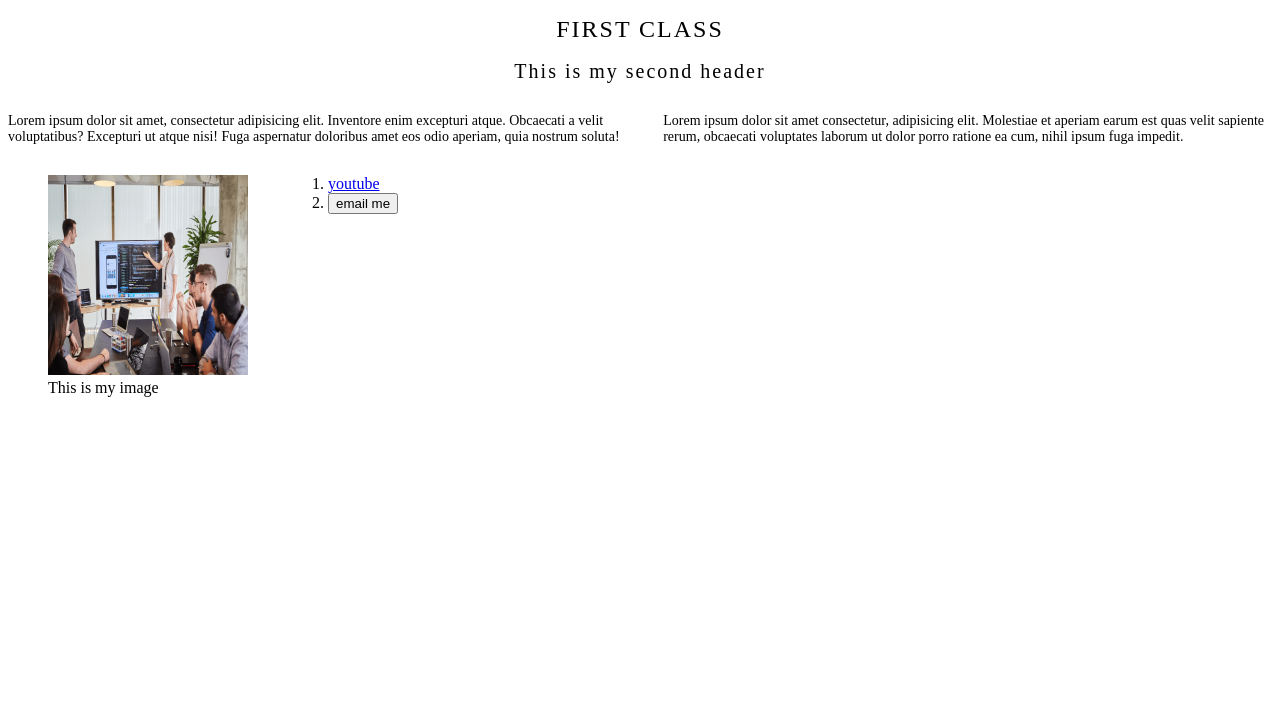
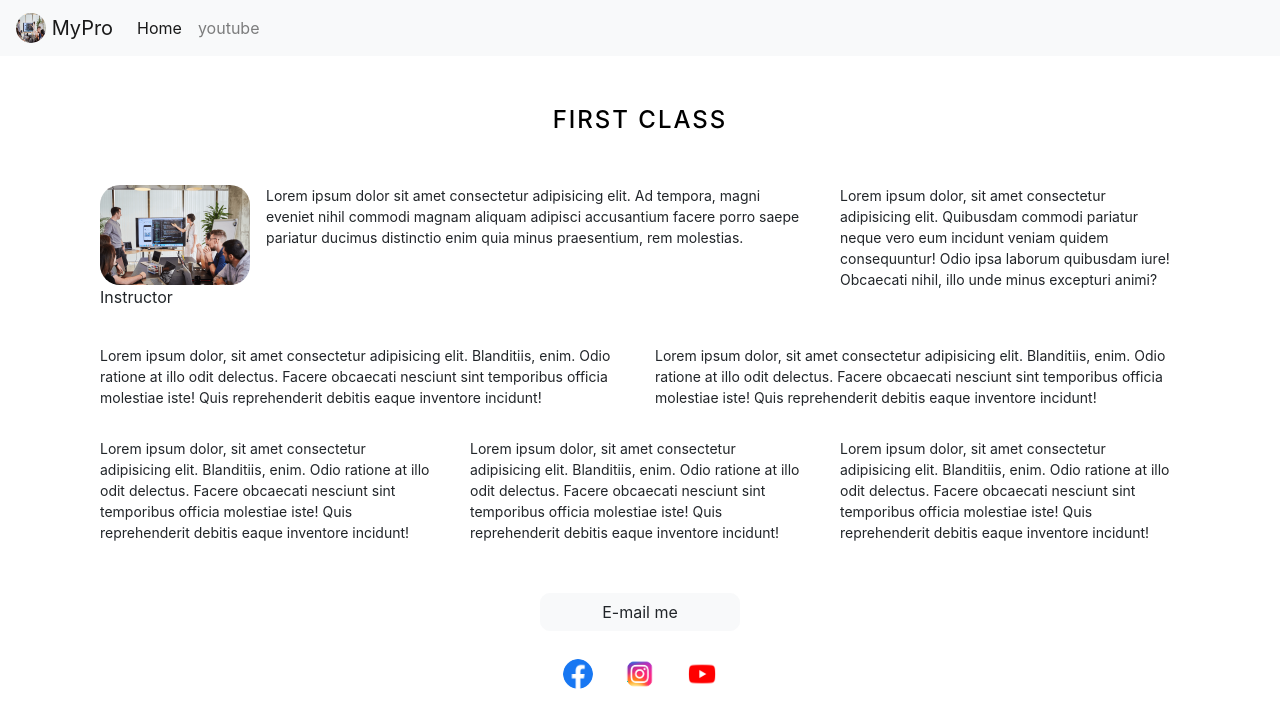
Before and after one commit to kb2232/htmlcssjavascript, a plain HTML site: page index.html in a window 1280 px wide. Drawn offline with nearby package versions, Linux system fonts and the light colour scheme.

Commit message:
may22nd class

```diff
--- a/index.css
+++ b/index.css
@@ -3,19 +3,37 @@ h1 {
   font-weight: 500;
   letter-spacing: 2px;
   color: black;
+  margin: 50px 0px;
 }
-h2 {
-  color: black;
-  font-size: 20px;
-  font-weight: 500;
-  letter-spacing: 2px;
+.emailmebtn {
+  width: 200px;
+  border-radius: 10px;
+  outline: none;
+}
+.icon_Style {
+  width: 30px;
+  height: 30px;
+}
+.footer {
+  margin-bottom: 50px;
+  width: 100vw;
+  height: 50px;
+}
+#mypro {
+  width: 30px;
+  height: 30px;
 }
 img {
-  width: 200px;
-  height: 200px;
+  width: 150px;
+  height: 150px;
+  border-radius: 20px;
 }
-.firstpara {
+.row{
+  margin: 20px 0px;
+}
+.para {
   font-size: 14px;
+  margin-bottom: 10px;
 }
 .sidebyside{
   display: flex;
--- a/index.html
+++ b/index.html
@@ -2,47 +2,133 @@
 <html lang="en">
 
 <head>
+  <link rel="stylesheet" href="https://stackpath.bootstrapcdn.com/bootstrap/4.3.1/css/bootstrap.min.css"
+    integrity="sha384-ggOyR0iXCbMQv3Xipma34MD+dH/1fQ784/j6cY/iJTQUOhcWr7x9JvoRxT2MZw1T" crossorigin="anonymous">
   <link rel='stylesheet' href="./index.css" />
   <meta charset="UTF-8">
   <meta http-equiv="X-UA-Compatible" content="IE=edge">
   <meta name="viewport" content="width=device-width, initial-scale=1.0">
   <link rel="icon" type="image" href="https://codeintense.s3.amazonaws.com/images/instructors.png" />
+
   <title>profile</title>
 </head>
 
 <body>
+  <nav class="navbar navbar-expand-lg navbar-light bg-light">
+    <a class="navbar-brand" href="#">
+      <img src="./instructors.png" id="mypro" class="d-inline-block align-top" alt="my brand">
+      MyPro
+    </a>
+    <button class="navbar-toggler" type="button" data-toggle="collapse" data-target="#navbarNavAltMarkup"
+      aria-controls="navbarNavAltMarkup" aria-expanded="false" aria-label="Toggle navigation">
+      <span class="navbar-toggler-icon"></span>
+    </button>
+    <div class="collapse navbar-collapse" id="navbarNavAltMarkup">
+      <div class="navbar-nav">
+        <a class="nav-item nav-link active" href="./index.html">Home <span class="sr-only">(current)</span></a>
+        <a class="nav-item nav-link" target="_blank" href="https://www.youtube.com">youtube</a>
+      </div>
+    </div>
+  </nav>
   <main>
     <h1 style="text-align: center;">FIRST CLASS</h1>
-    <h2 style="text-align: center;">This is my second header</h2>
-    <div class="sidebyside">
-      <p class="firstpara">
-        Lorem ipsum dolor sit amet, consectetur adipisicing elit. Inventore enim excepturi atque. Obcaecati a velit
-        voluptatibus? Excepturi ut atque nisi! Fuga aspernatur doloribus amet eos odio aperiam, quia nostrum soluta!
-      </p>
-      <p class="firstpara">
-        Lorem ipsum dolor sit amet consectetur, adipisicing elit. Molestiae et aperiam earum est quas velit sapiente
-        rerum, obcaecati voluptates laborum ut dolor porro ratione ea cum, nihil ipsum fuga impedit.
-      </p>
-    </div>
-
-    <div class="sidebyside">
-      <figure>
-        <img alt="tutorial image" src="./instructors.png" />
-        <figcaption>This is my image</figcaption>
-      </figure>
-      <ol>
-        <li>
-          <a target="_blank" href="https://www.youtube.com">youtube</a>
-        </li>
-        <li>
+    <div class="container">
+      <div class="row">
+        <div class="col-sm-8 media">
+          <figure>
+            <img alt="tutorial image" class="img-fluid mr-3" src="./instructors.png" />
+            <figcaption>Instructor</figcaption>
+          </figure>
+          <p class="media-body para">
+            Lorem ipsum dolor sit amet consectetur adipisicing elit. Ad tempora, magni eveniet nihil commodi magnam
+            aliquam adipisci accusantium facere porro saepe pariatur ducimus distinctio enim quia minus praesentium, rem
+            molestias.
+          </p>
+        </div>
+        <div class="col-sm-4">
+          <p class="para">
+            Lorem ipsum dolor, sit amet consectetur adipisicing elit. Quibusdam commodi pariatur neque vero eum incidunt
+            veniam quidem consequuntur! Odio ipsa laborum quibusdam iure! Obcaecati nihil, illo unde minus excepturi
+            animi?
+          </p>
+        </div>
+      </div>
+      <div class="row">
+        <div class="col-sm-6">
+          <div class="para">
+            Lorem ipsum dolor, sit amet consectetur adipisicing elit. Blanditiis, enim. Odio ratione at illo odit
+            delectus. Facere obcaecati nesciunt sint temporibus officia molestiae iste! Quis reprehenderit debitis eaque
+            inventore incidunt!
+          </div>
+        </div>
+        <div class="col-sm-6">
+          <div class="para">
+            Lorem ipsum dolor, sit amet consectetur adipisicing elit. Blanditiis, enim. Odio ratione at illo odit
+            delectus. Facere obcaecati nesciunt sint temporibus officia molestiae iste! Quis reprehenderit debitis eaque
+            inventore incidunt!
+          </div>
+        </div>
+        <div class="row">
+          <div class="col-sm-4">
+            <div class="para">
+              Lorem ipsum dolor, sit amet consectetur adipisicing elit. Blanditiis, enim. Odio ratione at illo odit
+              delectus. Facere obcaecati nesciunt sint temporibus officia molestiae iste! Quis reprehenderit debitis
+              eaque
+              inventore incidunt!
+            </div>
+          </div>
+          <div class="col-sm-4">
+            <div class="para">
+              Lorem ipsum dolor, sit amet consectetur adipisicing elit. Blanditiis, enim. Odio ratione at illo odit
+              delectus. Facere obcaecati nesciunt sint temporibus officia molestiae iste! Quis reprehenderit debitis
+              eaque
+              inventore incidunt!
+            </div>
+          </div>
+          <div class="col-sm-4">
+            <div class="para">
+              Lorem ipsum dolor, sit amet consectetur adipisicing elit. Blanditiis, enim. Odio ratione at illo odit
+              delectus. Facere obcaecati nesciunt sint temporibus officia molestiae iste! Quis reprehenderit debitis
+              eaque
+              inventore incidunt!
+            </div>
+          </div>
+        </div>
+      </div>
+      <div class="row">
+        <div class="col-sm-12" style="text-align: center;">
           <a href="mailto:admin@condeintense.com">
-            <button type="button">email me</button>
+            <button type="button" class="btn btn-light emailmebtn">E-mail me</button>
           </a>
-        </li>
-      </ol>
-    </div>
-
+        </div>
+      </div>
   </main>
+  <ul class="nav justify-content-center footer">
+    <li class="nav-item">
+      <a class="nav-link" target="_blank" href="https://www.facebook.com">
+        <img alt="facebook icon" class="icon_Style" src="./fb.png" />
+      </a>
+    </li>
+    <li class="nav-item">
+      <a class="nav-link" target="_blank" href="https://www.instagram.com">
+        <img alt="facebook icon" class="icon_Style" src="./ig.png" />
+      </a>
+    </li>
+    <li class="nav-item">
+      <a class="nav-link" target="_blank" href="https://www.youtube.com">
+        <img alt="facebook icon" class="icon_Style" src="./yt.png" />
+      </a>
+    </li>
+  </ul>
+  <script src="https://code.jquery.com/jquery-3.3.1.slim.min.js"
+    integrity="sha384-q8i/X+965DzO0rT7abK41JStQIAqVgRVzpbzo5smXKp4YfRvH+8abtTE1Pi6jizo"
+    crossorigin="anonymous"></script>
+  <script src="https://cdnjs.cloudflare.com/ajax/libs/popper.js/1.14.7/umd/popper.min.js"
+    integrity="sha384-UO2eT0CpHqdSJQ6hJty5KVphtPhzWj9WO1clHTMGa3JDZwrnQq4sF86dIHNDz0W1"
+    crossorigin="anonymous"></script>
+  <script src="https://stackpath.bootstrapcdn.com/bootstrap/4.3.1/js/bootstrap.min.js"
+    integrity="sha384-JjSmVgyd0p3pXB1rRibZUAYoIIy6OrQ6VrjIEaFf/nJGzIxFDsf4x0xIM+B07jRM"
+    crossorigin="anonymous"></script>
 </body>
 
 </html>
```
Also changed, not shown: fb.png (added), ig.png (added), yt.png (added).
